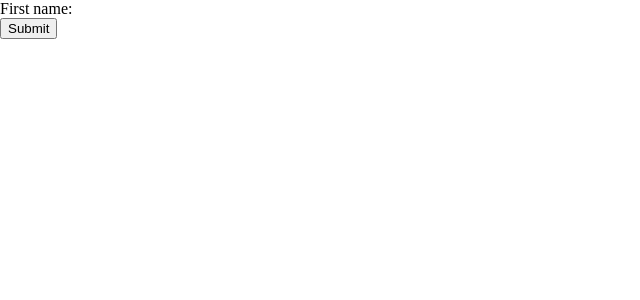
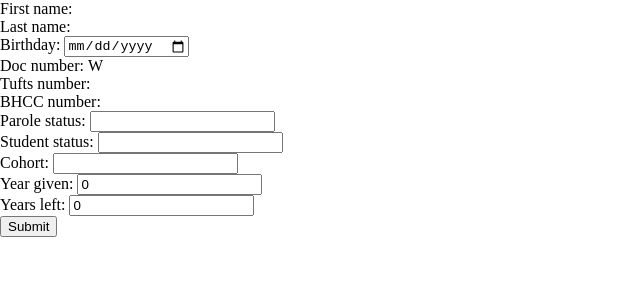
Before and after one commit to JumboCode/TUPIT, a Next.js app in the folder frontend/: page /studentform in a window 1280 px wide. Shown: the top 300 px of the page, without its empty margins (0-640 px from the left). Built offline with nearby package versions, Linux system fonts and the light colour scheme.

Commit message:
Add other form inputs - also formatting

```diff
--- a/frontend/src/pages/studentform/index.tsx
+++ b/frontend/src/pages/studentform/index.tsx
@@ -1,22 +1,22 @@
-import React, { useState, useEffect } from 'react'
+import React, { useState, useEffect } from 'react';
 
 // Import styles
-import styles from './index.module.scss'
-import classNames from 'classnames/bind'
+import styles from './index.module.scss';
+import classNames from 'classnames/bind';
 const cx = classNames.bind(styles);
 
 const handleSubmit = (e) => {
   e.preventDefault();
 
   console.log('hello world');
-}
+};
 
 const StudentForm: React.FC = () => {
   const [student, setStudent] = useState({
     firstname: '',
     lastname: '',
     birthday: '',
-        doc_num: '',
+    doc_num: 'W',
     tufts_num: '',
     bhcc_num: '',
     parole_status: '',
@@ -31,9 +31,129 @@ const StudentForm: React.FC = () => {
   return (
     <form onSubmit={handleSubmit}>
       <label>
-                First name:
-                <input type="text" name="firstname" onChange={(e) => setStudent({ ...student, firstname: e.target.value })}/>
-            </label><br />
+        First name:{' '}
+        <input
+          type="text"
+          name="firstname"
+          value={student.firstname}
+          onChange={(e) => setStudent({ ...student, firstname: e.target.value })}
+        />
+      </label>
+      <br />
+      <label>
+        Last name:{' '}
+        <input
+          type="text"
+          name="lastname"
+          value={student.lastname}
+          onChange={(e) => setStudent({ ...student, lastname: e.target.value })}
+        />
+      </label>
+      <br />
+      <label>
+        Birthday:{' '}
+        <input
+          type="date"
+          name="birthday"
+          value={student.birthday}
+          onChange={(e) => setStudent({ ...student, birthday: e.target.value })}
+        />
+      </label>
+      <br />
+      <label>
+        Doc number:{' '}
+        <input
+          type="text"
+          name="doc_num"
+          value={student.doc_num}
+          onChange={(e) => {
+            const incoming = e.target.value == '' ? 'W' : e.target.value;
+            setStudent({ ...student, doc_num: incoming });
+          }}
+        />
+      </label>
+      <br />
+      <label>
+        Tufts number:{' '}
+        <input
+          type="text"
+          name="tufts_num"
+          maxLength={7}
+          value={student.tufts_num}
+          onChange={(e) => setStudent({ ...student, tufts_num: e.target.value })}
+        />
+      </label>
+      <br />
+      <label>
+        BHCC number:{' '}
+        <input
+          type="text"
+          name="bhcc_num"
+          value={student.bhcc_num}
+          maxLength={32}
+          onChange={(e) => setStudent({ ...student, bhcc_num: e.target.value })}
+        />
+      </label>
+      <br />
+      <label>
+        Parole status:{' '}
+        <input
+          type="textarea"
+          name="parole_status"
+          value={student.parole_status}
+          onChange={(e) => setStudent({ ...student, parole_status: e.target.value })}
+        />
+      </label>
+      <br />
+      <label>
+        Student status:{' '}
+        <input
+          type="textarea"
+          name="student_status"
+          value={student.student_status}
+          onChange={(e) => setStudent({ ...student, student_status: e.target.value })}
+        />
+      </label>
+      <br />
+      <label>
+        Cohort:{' '}
+        <input
+          type="number"
+          name="cohort"
+          value={student.parole_status}
+          onChange={(e) => {
+            const incoming: number = e.target.value == '' ? 0 : parseInt(e.target.value);
+            setStudent({ ...student, cohort: incoming });
+          }}
+        />
+      </label>
+      <br />
+      <label>
+        Year given:{' '}
+        <input
+          type="number"
+          name="years_given"
+          value={student.years_given}
+          onChange={(e) => {
+            const incoming: number = e.target.value == '' ? 0 : parseInt(e.target.value);
+            setStudent({ ...student, years_given: incoming });
+          }}
+        />
+      </label>
+      <br />
+      <label>
+        Years left:{' '}
+        <input
+          type="number"
+          name="years_left"
+          value={student.years_left}
+          onChange={(e) => {
+            const incoming: number = e.target.value == '' ? 0 : parseInt(e.target.value);
+            setStudent({ ...student, years_left: incoming });
+          }}
+        />
+      </label>
+      <br />
       <input type="submit" value="Submit" />
     </form>
   );
```
Lines whose indentation alone changed are shown as unchanged.
